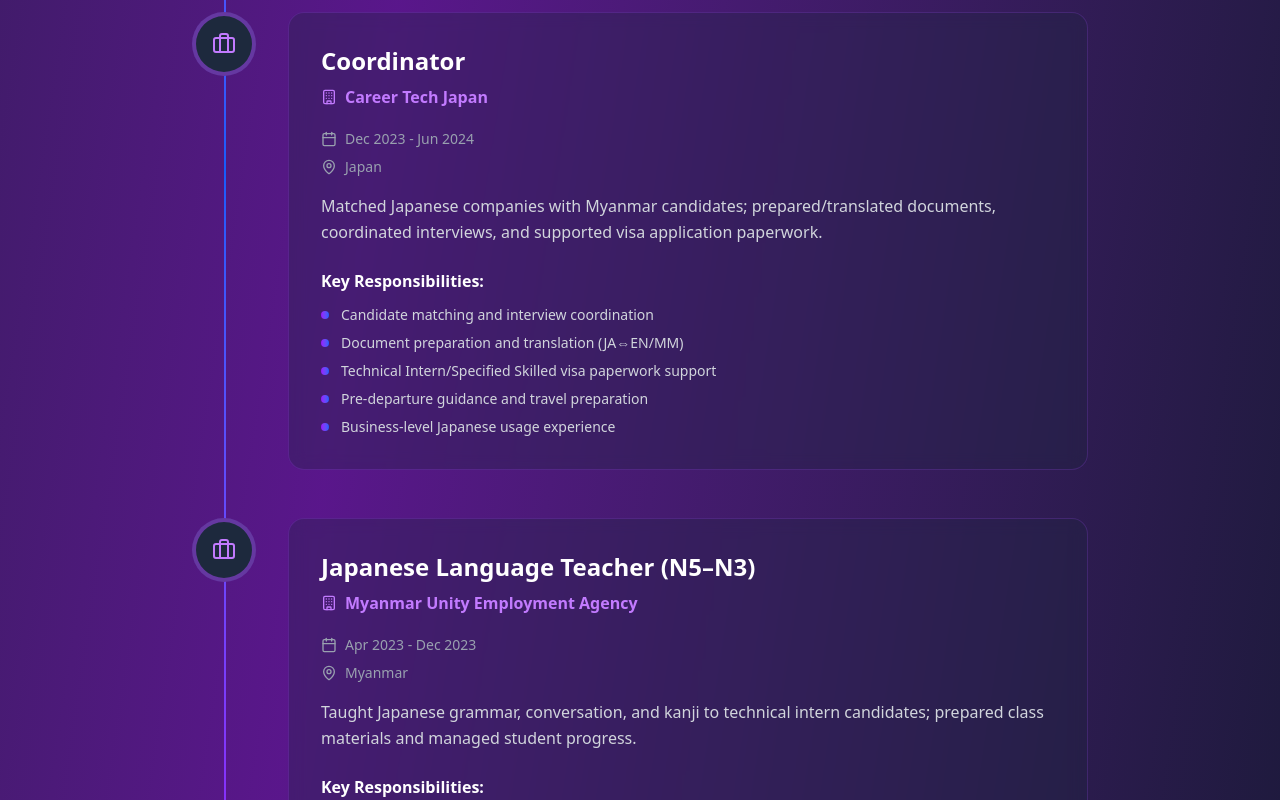
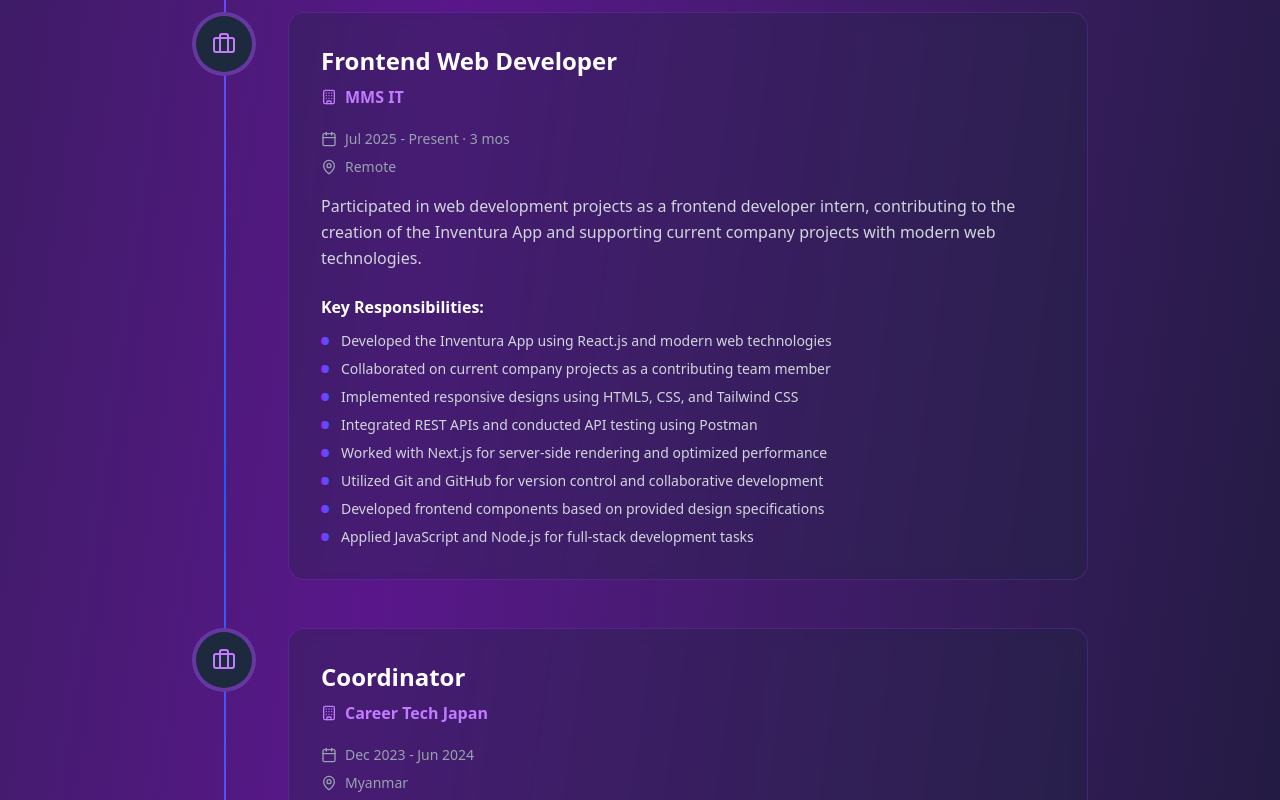
Before and after one commit to shinthantnaingGit/shin-thant-naing-portfolio, a React (Vite) app: page / in a window 1280 px wide. Shown: the part 5840-6640 px from the top of the page. Built offline with nearby package versions, Linux system fonts and the light colour scheme.

Commit message:
fix(location): fix experience section location information

```diff
--- a/src/I18n/messages.js
+++ b/src/I18n/messages.js
@@ -179,7 +179,7 @@
         internship: {
           title: "Frontend Web Developer",
           company: "MMS IT",
-          location: "Odawara, Kanagawa, Japan · Remote",
+          location: "Remote",
           period: "Jul 2025 - Present · 3 mos",
           description:
             "Participated in web development projects as a frontend developer intern, contributing to the creation of the Inventura App and supporting current company projects with modern web technologies.",
@@ -197,7 +197,7 @@
         coordinator: {
           title: "Coordinator",
           company: "Career Tech Japan",
-          location: "Japan",
+          location: "Myanmar",
           period: "Dec 2023 - Jun 2024",
           description:
             "Matched Japanese companies with Myanmar candidates; prepared/translated documents, coordinated interviews, and supported visa application paperwork.",
@@ -435,7 +435,7 @@
         internship: {
           title: "フロントエンドWeb開発者",
           company: "MMS IT",
-          location: "神奈川県小田原市・リモート",
+          location: "リモート",
           period: "2025年7月 - 現在 · 3ヶ月",
           description:
             "フロントエンド開発者インターンとしてWebプロジェクトに参加し、Inventura Appの作成と会社の現在進行中のプロジェクトを最新のWeb技術でサポートしました。",
@@ -453,7 +453,7 @@
         coordinator: {
           title: "コーディネーター",
           company: "Career Tech Japan（送り出し機関）",
-          location: "日本",
+          location: "ミャンマー",
           period: "2023年12月 - 2024年6月",
           description:
             "日本企業とミャンマー人候補者のマッチング、書類準備・翻訳、面接調整、各種ビザ申請書類の準備支援を担当。",
--- a/src/components/Experience.jsx
+++ b/src/components/Experience.jsx
@@ -22,6 +22,16 @@
       current: true,
     },
     {
+      title: messages.experience.experiences.internship.title,
+      company: messages.experience.experiences.internship.company,
+      location: messages.experience.experiences.internship.location,
+      period: messages.experience.experiences.internship.period,
+      type: "Internship",
+      description: messages.experience.experiences.internship.description,
+      highlights: messages.experience.experiences.internship.highlights,
+      current: false,
+    },
+    {
       title: messages.experience.experiences.coordinator.title,
       company: messages.experience.experiences.coordinator.company,
       location: messages.experience.experiences.coordinator.location,
@@ -36,7 +46,7 @@
       company: messages.experience.experiences.teacher.company,
       location: messages.experience.experiences.teacher.location,
       period: messages.experience.experiences.teacher.period,
-      type: "Part-time",
+      type: "Full-time",
       description: messages.experience.experiences.teacher.description,
       highlights: messages.experience.experiences.teacher.highlights,
       current: false,
```
